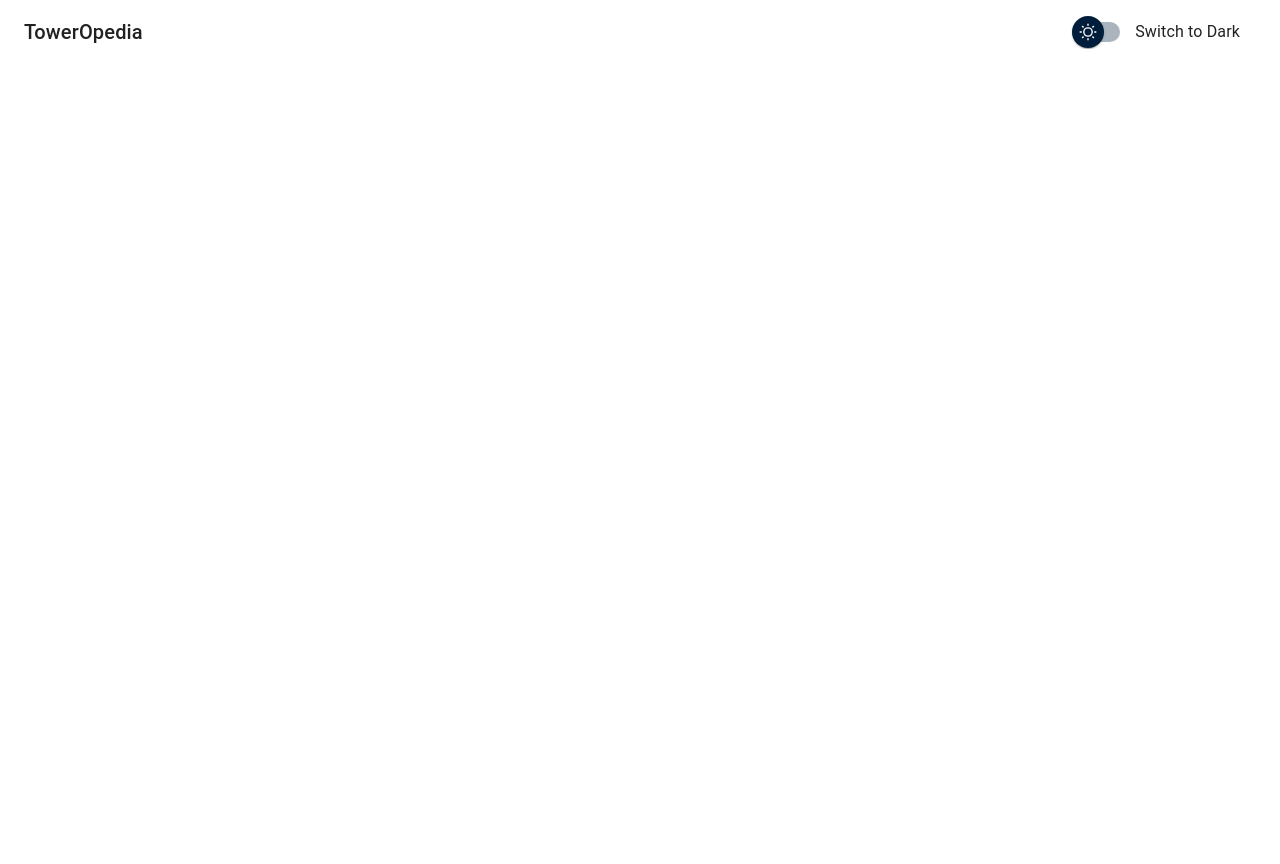
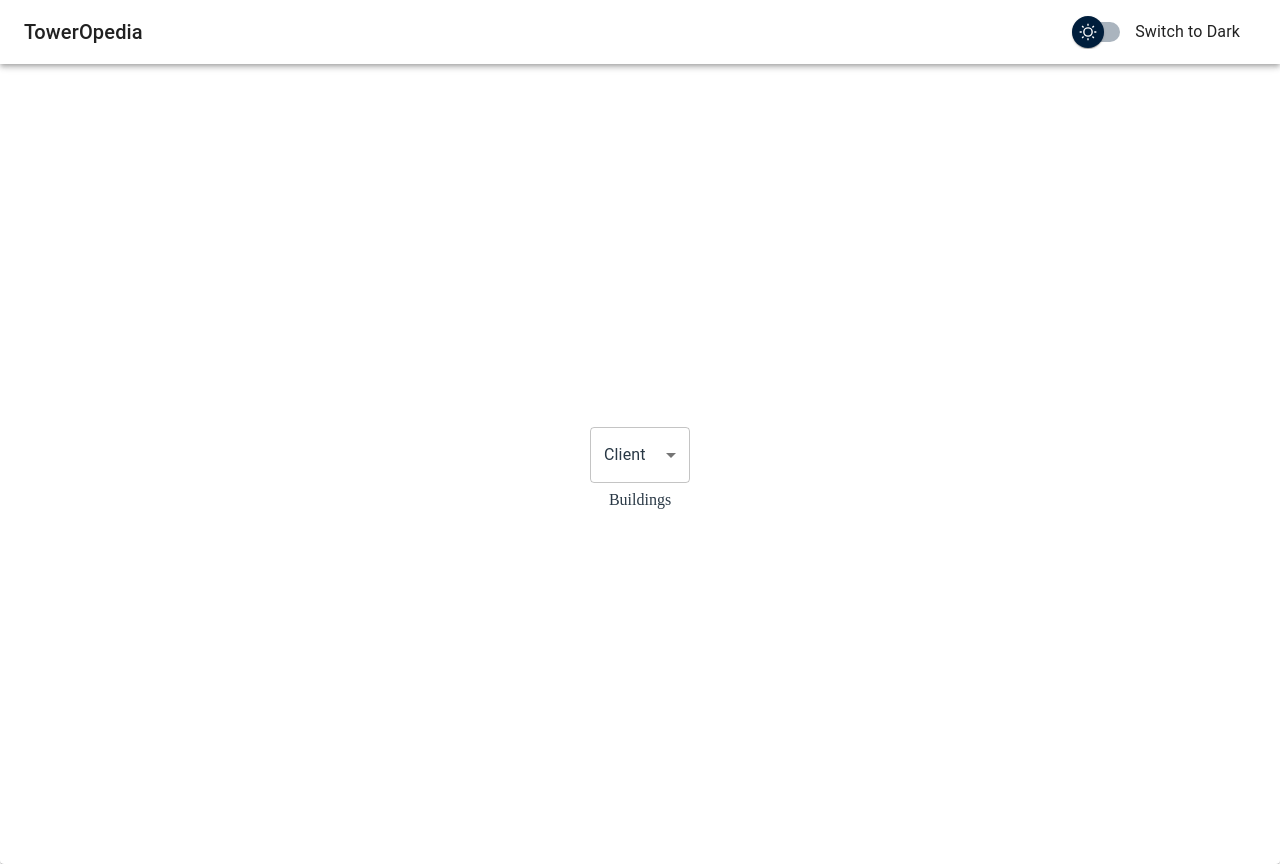
Before and after one commit to uzairali19/toweropedia, a React app: page / in a window 1280 px wide. Before the commit the page ends 800 px from the top, so only its background shows below. Built offline with nearby package versions, Linux system fonts and the light colour scheme; data requests are answered from the project's data file.

Commit message:
update client switch logic and retrieve data

```diff
--- /dev/null
+++ b/src/components/Buildings.tsx
@@ -0,0 +1,8 @@
+import * as React from 'react';
+import { Box } from '@mui/material';
+
+const Buildings = () => {
+  return <Box sx={{ display: 'flex' }}>Buildings</Box>;
+};
+
+export default Buildings;
--- a/src/components/Header.tsx
+++ b/src/components/Header.tsx
@@ -1,27 +1,17 @@
-import * as React from 'react';
-import { AppBar, Box, Container, Toolbar, Typography } from '@mui/material';
-import Switch from './Switch';
+import React from 'react';
+import { AppBar, Box, Toolbar, Typography } from '@mui/material';
+import Swtich from './Switch';
 
-const Header = ({ mode }: { mode?: any }) => {
+const Header = ({ mode }: { mode: any }) => {
   return (
-    <AppBar position="static" sx={{ transition: 'all 0.5s ease-in-out' }}>
-      <Container maxWidth="xl">
-        <Toolbar disableGutters sx={{ justifyContent: 'space-between' }}>
-          <Typography
-            variant="h6"
-            noWrap
-            component="div"
-            sx={{ mr: 2, display: { xs: 'none', md: 'flex' } }}
-            data-testid="title"
-          >
-            TowerOpedia
-          </Typography>
-          <Box>
-            <Switch mode={mode} />
-          </Box>
+    <Box sx={{ flexGrow: 1 }}>
+      <AppBar position="static">
+        <Toolbar sx={{ display: 'flex', justifyContent: 'space-between' }}>
+          <Typography variant="h6">TowerOpedia</Typography>
+          <Swtich mode={mode} />
         </Toolbar>
-      </Container>
-    </AppBar>
+      </AppBar>
+    </Box>
   );
 };
 
--- a/src/components/Select.tsx
+++ b/src/components/Select.tsx
@@ -2,32 +2,37 @@ import React, { useState } from 'react';
 import InputLabel from '@mui/material/InputLabel';
 import { MenuItem, FormControl, Select } from '@mui/material';
 import { SelectChangeEvent } from '@mui/material/Select';
+import { useSelector } from 'react-redux';
 
 const SelectComponent = () => {
-  const [age, setAge] = useState('');
+  const [client, setClient] = useState('');
+  const clients = useSelector((state: any) => state.clientsReducer);
 
   const handleChange = (event: SelectChangeEvent) => {
-    setAge(event.target.value);
+    setClient(event.target.value);
   };
 
   return (
     <div>
-      <FormControl sx={{ m: 1, minWidth: 80 }}>
-        <InputLabel id="demo-simple-select-autowidth-label">Age</InputLabel>
+      <FormControl sx={{ m: 1, minWidth: '100px' }}>
+        <InputLabel sx={{ color: 'text.primary' }}>Client</InputLabel>
         <Select
-          labelId="demo-simple-select-autowidth-label"
           id="demo-simple-select-autowidth"
-          value={age}
+          value={client}
           onChange={handleChange}
           autoWidth
-          label="Age"
+          label="Client"
         >
           <MenuItem value="">
             <em>None</em>
           </MenuItem>
-          <MenuItem value={10}>Twenty</MenuItem>
-          <MenuItem value={21}>Twenty one</MenuItem>
-          <MenuItem value={22}>Twenty one and a half</MenuItem>
+          {clients.map((client: any) => {
+            return (
+              <MenuItem key={client.id} value={client.id}>
+                {client.name}
+              </MenuItem>
+            );
+          })}
         </Select>
       </FormControl>
     </div>
--- a/src/index.css
+++ b/src/index.css
@@ -5,3 +5,15 @@
 body {
   overflow-x: hidden;
 }
+
+.body-container {
+  display: flex;
+  flex-direction: column;
+  align-items: center;
+  justify-content: center;
+  height: 100vh;
+}
+
+.css-qi77ln-MuiFormLabel-root-MuiInputLabel-root.Mui-focused {
+  color: #000 !important;
+}
--- a/src/pages/App.tsx
+++ b/src/pages/App.tsx
@@ -5,6 +5,7 @@ import { useDispatch } from 'react-redux';
 import Header from '../components/Header';
 import getDesignTokens from '../theme/theme';
 import { getClients } from '../redux/actions/clients';
+import Body from './Body';
 
 const MyApp = ({ modeHandler }: { modeHandler: any }) => {
   const dispatch = useDispatch();
@@ -16,12 +17,12 @@ const MyApp = ({ modeHandler }: { modeHandler: any }) => {
   return (
     <Paper
       sx={{
-        display: 'flex',
         width: '100%',
         minHeight: '100vh',
       }}
     >
       <Header mode={modeHandler} />
+      <Body />
     </Paper>
   );
 };
--- a/src/pages/Body.tsx
+++ b/src/pages/Body.tsx
@@ -1,7 +1,14 @@
 import React from 'react';
+import Buildings from '../components/Buildings';
+import SelectComponent from '../components/Select';
 
 const Body = () => {
-  return <div></div>;
+  return (
+    <div className="body-container">
+      <SelectComponent />
+      <Buildings />
+    </div>
+  );
 };
 
 export default Body;
--- a/src/theme/theme.tsx
+++ b/src/theme/theme.tsx
@@ -12,7 +12,7 @@ const getDesignTokens = (mode: PaletteMode) => ({
           // divider: amber[200],
           text: {
             primary: '#293845',
-            // secondary: grey[800],
+            secondary: '#6c757d',
           },
         }
       : {
```
Also changed, not shown: .eslintrc.json, .stylelintrc.json.
